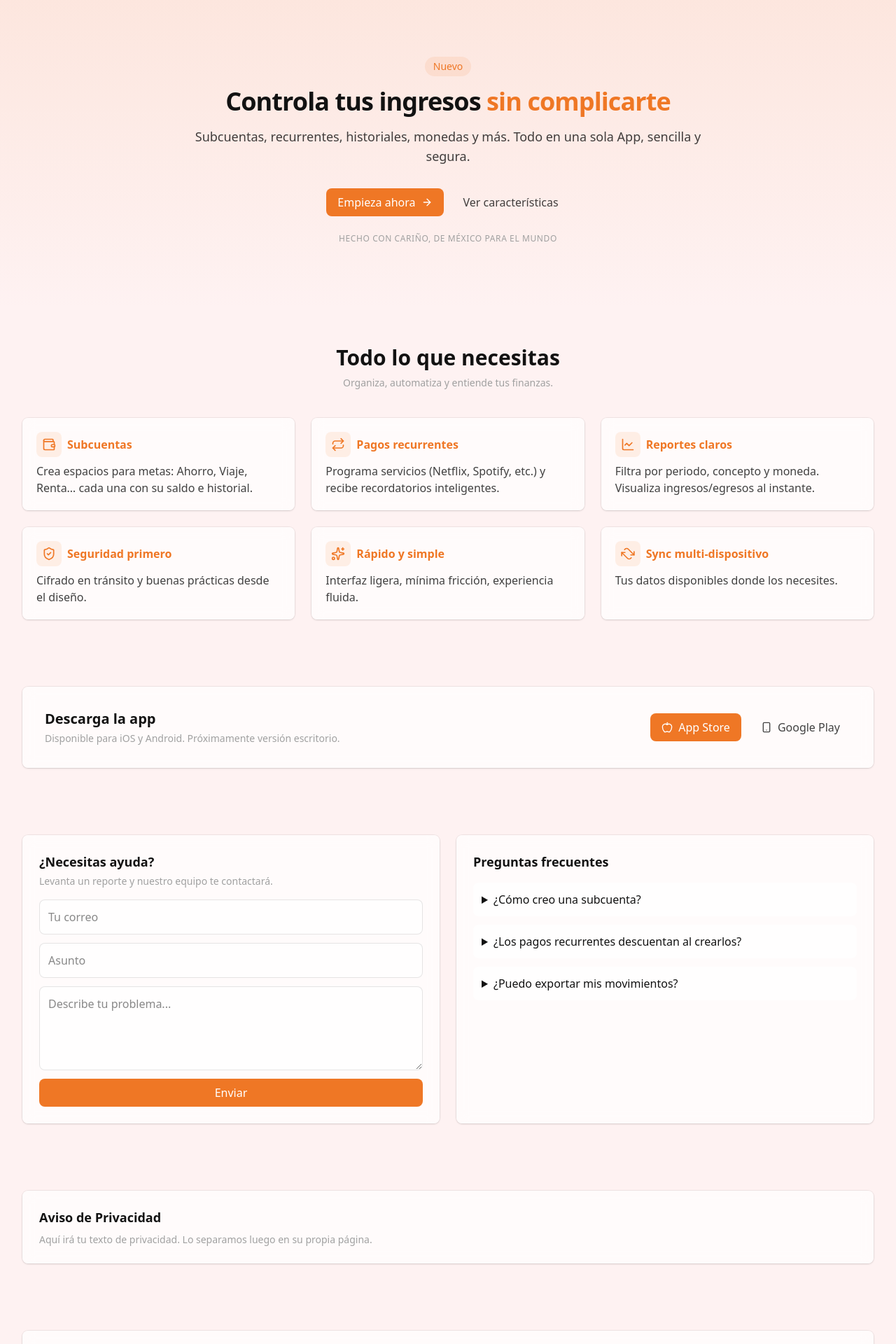
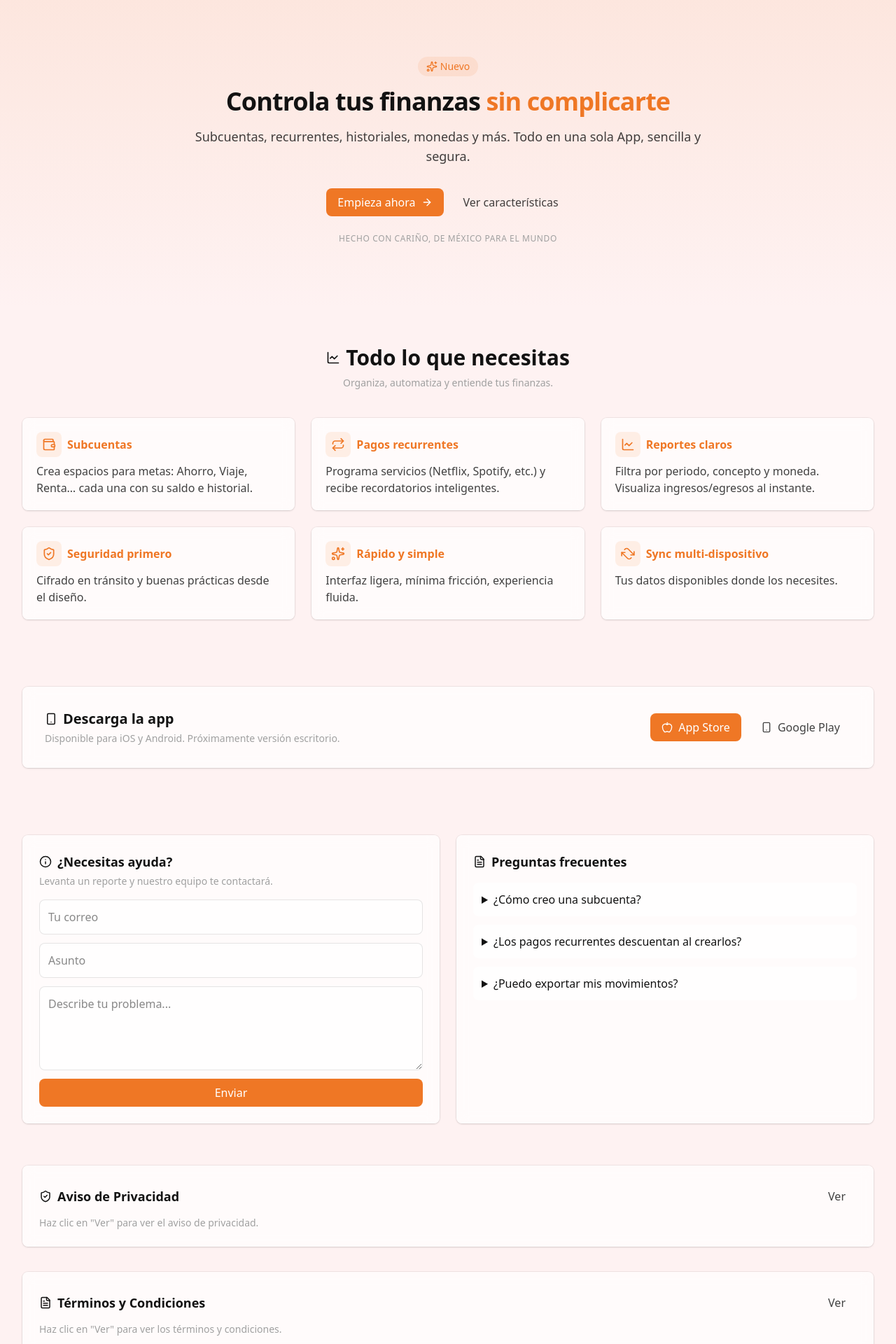
Before and after one commit to Juanksyek/LitFinance-Web, a React (Vite) app: page / in a window 1280 px wide. Shown: the part 80-2000 px from the top of the page at 70% size. Built offline with nearby package versions, Linux system fonts and the light colour scheme.

Commit message:
feat: enhance Home page with animated sections and legal information toggles

```diff
--- a/src/pages/Home.tsx
+++ b/src/pages/Home.tsx
@@ -1,18 +1,33 @@
 import { ArrowRight, ShieldCheck, Wallet, Repeat, LineChart, Sparkles, Apple, Smartphone } from 'lucide-react'
+import React, { useState } from "react";
+import TermsAndConditions from "../components/TermsAndConditions";
+import PrivacyPolicy from '../components/PrivacyPolicy';
+import { AnimatePresence, motion } from 'framer-motion'
+import { Info, FileText } from 'lucide-react'
 
 export default function Home() {
+  const [showTerms, setShowTerms] = useState(false);
+  const [showPrivacy, setShowPrivacy] = useState(false);
+
   return (
     <main>
       {/* Hero */}
-      <section className="relative overflow-hidden">
+      <motion.section
+        className="relative overflow-hidden"
+        initial={{ opacity: 0, y: 40 }}
+        animate={{ opacity: 1, y: 0 }}
+        transition={{ duration: 0.7 }}
+      >
         {/* Glow sutil del primario */}
         <div className="pointer-events-none absolute inset-0 -z-10 bg-gradient-to-b from-primary/10 to-transparent dark:from-primary/20" />
 
         <div className="container-app py-16 sm:py-24">
           <div className="mx-auto max-w-3xl text-center">
-            <span className="badge mb-4">Nuevo</span>
+            <span className="badge mb-4 flex items-center justify-center gap-2">
+              <Sparkles size={16} /> Nuevo
+            </span>
             <h1 className="text5xl sm:text-4xl font-extrabold tracking-tight">
-              Controla tus ingresos <span className="text-primary">sin complicarte</span>
+              Controla tus finanzas <span className="text-primary">sin complicarte</span>
             </h1>
             <p className="mt-4 text-lg text-content/80">
               Subcuentas, recurrentes, historiales, monedas y más. Todo en una sola App,
@@ -31,12 +46,21 @@ export default function Home() {
             </div>
           </div>
         </div>
-      </section>
+      </motion.section>
 
       {/* Features */}
-      <section id="features" className="container-app py-12">
+      <motion.section
+        id="features"
+        className="container-app py-12"
+        initial={{ opacity: 0, y: 40 }}
+        whileInView={{ opacity: 1, y: 0 }}
+        viewport={{ once: true }}
+        transition={{ duration: 0.7, delay: 0.2 }}
+      >
         <div className="mx-auto max-w-3xl text-center mb-10">
-          <h2 className="text-2xl sm:text-3xl font-bold">Todo lo que necesitas</h2>
+          <h2 className="text-2xl sm:text-3xl font-bold flex items-center justify-center gap-2">
+            <LineChart size={20} /> Todo lo que necesitas
+          </h2>
           <p className="muted mt-2">Organiza, automatiza y entiende tus finanzas.</p>
         </div>
 
@@ -60,14 +84,23 @@ export default function Home() {
             Tus datos disponibles donde los necesites.
           </Feature>
         </div>
-      </section>
+      </motion.section>
 
       {/* Descargas */}
-      <section id="descargas" className="container-app py-12">
+      <motion.section
+        id="descargas"
+        className="container-app py-12"
+        initial={{ opacity: 0, y: 40 }}
+        whileInView={{ opacity: 1, y: 0 }}
+        viewport={{ once: true }}
+        transition={{ duration: 0.7, delay: 0.3 }}
+      >
         <div className="card p-6 sm:p-8 rounded-lg">
           <div className="flex flex-col items-start gap-6 sm:flex-row sm:items-center sm:justify-between">
             <div>
-              <h3 className="text-xl font-semibold">Descarga la app</h3>
+              <h3 className="text-xl font-semibold flex items-center gap-2">
+                <Smartphone size={18} /> Descarga la app
+              </h3>
               <p className="muted mt-1">
                 Disponible para iOS y Android. Próximamente versión escritorio.
               </p>
@@ -82,13 +115,22 @@ export default function Home() {
             </div>
           </div>
         </div>
-      </section>
+      </motion.section>
 
       {/* Soporte */}
-      <section id="soporte" className="container-app py-12">
+      <motion.section
+        id="soporte"
+        className="container-app py-12"
+        initial={{ opacity: 0, y: 40 }}
+        whileInView={{ opacity: 1, y: 0 }}
+        viewport={{ once: true }}
+        transition={{ duration: 0.7, delay: 0.4 }}
+      >
         <div className="grid gap-6 lg:grid-cols-2">
           <div className="card p-6 rounded-lg">
-            <h3 className="text-lg font-semibold">¿Necesitas ayuda?</h3>
+            <h3 className="text-lg font-semibold flex items-center gap-2">
+              <Info size={18} /> ¿Necesitas ayuda?
+            </h3>
             <p className="muted mt-1">
               Levanta un reporte y nuestro equipo te contactará.
             </p>
@@ -102,7 +144,9 @@ export default function Home() {
           </div>
 
           <div className="card p-6 rounded-lg">
-            <h3 className="text-lg font-semibold">Preguntas frecuentes</h3>
+            <h3 className="text-lg font-semibold flex items-center gap-2">
+              <FileText size={18} /> Preguntas frecuentes
+            </h3>
             <ul className="mt-4 space-y-3">
               <li>
                 <details className="rounded-lg bg-white/60 p-3 dark:bg-white/5">
@@ -125,20 +169,68 @@ export default function Home() {
             </ul>
           </div>
         </div>
-      </section>
+      </motion.section>
 
       {/* Legal (placeholders para anclas) */}
-      <section id="privacidad" className="container-app py-12">
+      <section id="privacidad" className="container-app py-3">
         <div className="card p-6 rounded-lg">
-          <h3 className="text-lg font-semibold">Aviso de Privacidad</h3>
-          <p className="muted mt-2">Aquí irá tu texto de privacidad. Lo separamos luego en su propia página.</p>
+          <div className="flex items-center justify-between">
+            <span className="text-lg font-semibold flex items-center gap-2">
+              <ShieldCheck size={18} /> Aviso de Privacidad
+            </span>
+            <button
+              className="btn btn-sm btn-ghost"
+              onClick={() => setShowPrivacy((prev) => !prev)}
+              aria-expanded={showPrivacy}
+            >
+              {showPrivacy ? "Cerrar" : "Ver"}
+            </button>
+          </div>
+          <AnimatePresence>
+            {showPrivacy ? (
+              <motion.div
+                initial={{ opacity: 0, y: 10 }}
+                animate={{ opacity: 1, y: 0 }}
+                exit={{ opacity: 0, y: 10 }}
+                transition={{ duration: 0.3 }}
+              >
+                <PrivacyPolicy />
+              </motion.div>
+            ) : (
+              <p className="muted mt-2">Haz clic en "Ver" para ver el aviso de privacidad.</p>
+            )}
+          </AnimatePresence>
         </div>
       </section>
 
-      <section id="terminos" className="container-app py-12">
+      <section id="terminos" className="container-app py-6">
         <div className="card p-6 rounded-lg">
-          <h3 className="text-lg font-semibold">Términos y Condiciones</h3>
-          <p className="muted mt-2">Aquí irá tu texto de términos. También lo separamos después.</p>
+          <div className="flex items-center justify-between">
+            <span className="text-lg font-semibold flex items-center gap-2">
+              <FileText size={18} /> Términos y Condiciones
+            </span>
+            <button
+              className="btn btn-sm btn-ghost"
+              onClick={() => setShowTerms((prev) => !prev)}
+              aria-expanded={showTerms}
+            >
+              {showTerms ? "Cerrar" : "Ver"}
+            </button>
+          </div>
+          <AnimatePresence>
+            {showTerms ? (
+              <motion.div
+                initial={{ opacity: 0, y: 10 }}
+                animate={{ opacity: 1, y: 0 }}
+                exit={{ opacity: 0, y: 10 }}
+                transition={{ duration: 0.3 }}
+              >
+                <TermsAndConditions />
+              </motion.div>
+            ) : (
+              <p className="muted mt-2">Haz clic en "Ver" para ver los términos y condiciones.</p>
+            )}
+          </AnimatePresence>
         </div>
       </section>
     </main>
```
